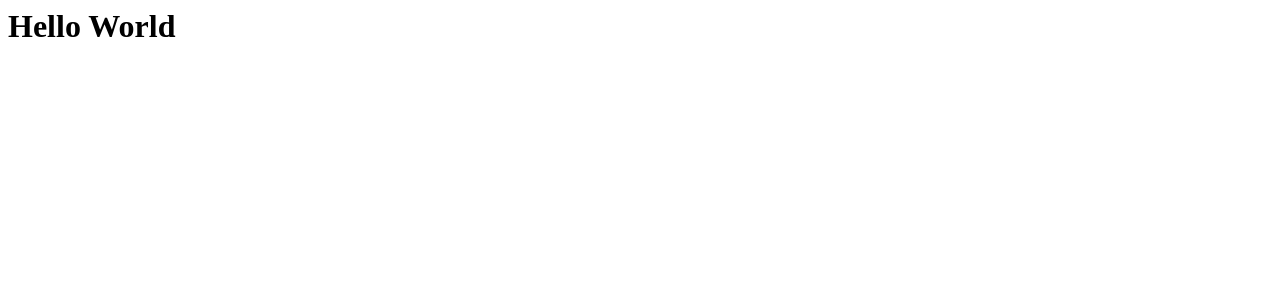
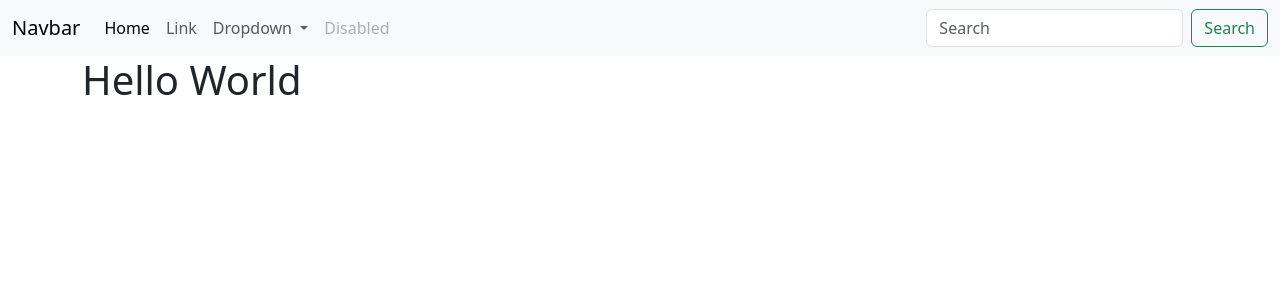
Before and after one commit to ashifthekkupuram/todo-list, a Django app: page / in a window 1280 px wide. Shown: the top 300 px of the page. Run offline with Django 4.2, Linux system fonts and the light colour scheme.

Commit message:
added html structure and boostrap5

```diff
--- a/base/templates/base/home.html
+++ b/base/templates/base/home.html
@@ -1 +1,5 @@
+{% extends 'index.html' %}
+{% block title %}Home{% endblock title %}
+{% block content %}
 <h1>Hello World</h1>
+{% endblock content %}
--- a/templates/index.html
+++ b/templates/index.html
@@ -0,0 +1,17 @@
+<!DOCTYPE html>
+<html lang="en">
+<head>
+    <meta charset="UTF-8">
+    <meta name="viewport" content="width=device-width, initial-scale=1.0">
+    <link href="https://cdn.jsdelivr.net/npm/bootstrap@5.3.2/dist/css/bootstrap.min.css" rel="stylesheet" integrity="sha384-T3c6CoIi6uLrA9TneNEoa7RxnatzjcDSCmG1MXxSR1GAsXEV/Dwwykc2MPK8M2HN" crossorigin="anonymous">
+    <title>Todo List - {% block title %}{% endblock title %}</title>
+</head>
+<body>
+    {% include 'nav.html' %}
+    <div class="container">
+        {% block content %}
+        {% endblock content %}
+    </div>
+    <script src="https://cdn.jsdelivr.net/npm/bootstrap@5.3.2/dist/js/bootstrap.bundle.min.js" integrity="sha384-C6RzsynM9kWDrMNeT87bh95OGNyZPhcTNXj1NW7RuBCsyN/o0jlpcV8Qyq46cDfL" crossorigin="anonymous"></script>
+</body>
+</html>
--- a/templates/nav.html
+++ b/templates/nav.html
@@ -0,0 +1,36 @@
+<nav class="navbar navbar-expand-lg bg-body-tertiary">
+    <div class="container-fluid">
+      <a class="navbar-brand" href="#">Navbar</a>
+      <button class="navbar-toggler" type="button" data-bs-toggle="collapse" data-bs-target="#navbarSupportedContent" aria-controls="navbarSupportedContent" aria-expanded="false" aria-label="Toggle navigation">
+        <span class="navbar-toggler-icon"></span>
+      </button>
+      <div class="collapse navbar-collapse" id="navbarSupportedContent">
+        <ul class="navbar-nav me-auto mb-2 mb-lg-0">
+          <li class="nav-item">
+            <a class="nav-link active" aria-current="page" href="#">Home</a>
+          </li>
+          <li class="nav-item">
+            <a class="nav-link" href="#">Link</a>
+          </li>
+          <li class="nav-item dropdown">
+            <a class="nav-link dropdown-toggle" href="#" role="button" data-bs-toggle="dropdown" aria-expanded="false">
+              Dropdown
+            </a>
+            <ul class="dropdown-menu">
+              <li><a class="dropdown-item" href="#">Action</a></li>
+              <li><a class="dropdown-item" href="#">Another action</a></li>
+              <li><hr class="dropdown-divider"></li>
+              <li><a class="dropdown-item" href="#">Something else here</a></li>
+            </ul>
+          </li>
+          <li class="nav-item">
+            <a class="nav-link disabled" aria-disabled="true">Disabled</a>
+          </li>
+        </ul>
+        <form class="d-flex" role="search">
+          <input class="form-control me-2" type="search" placeholder="Search" aria-label="Search">
+          <button class="btn btn-outline-success" type="submit">Search</button>
+        </form>
+      </div>
+    </div>
+  </nav>
```
